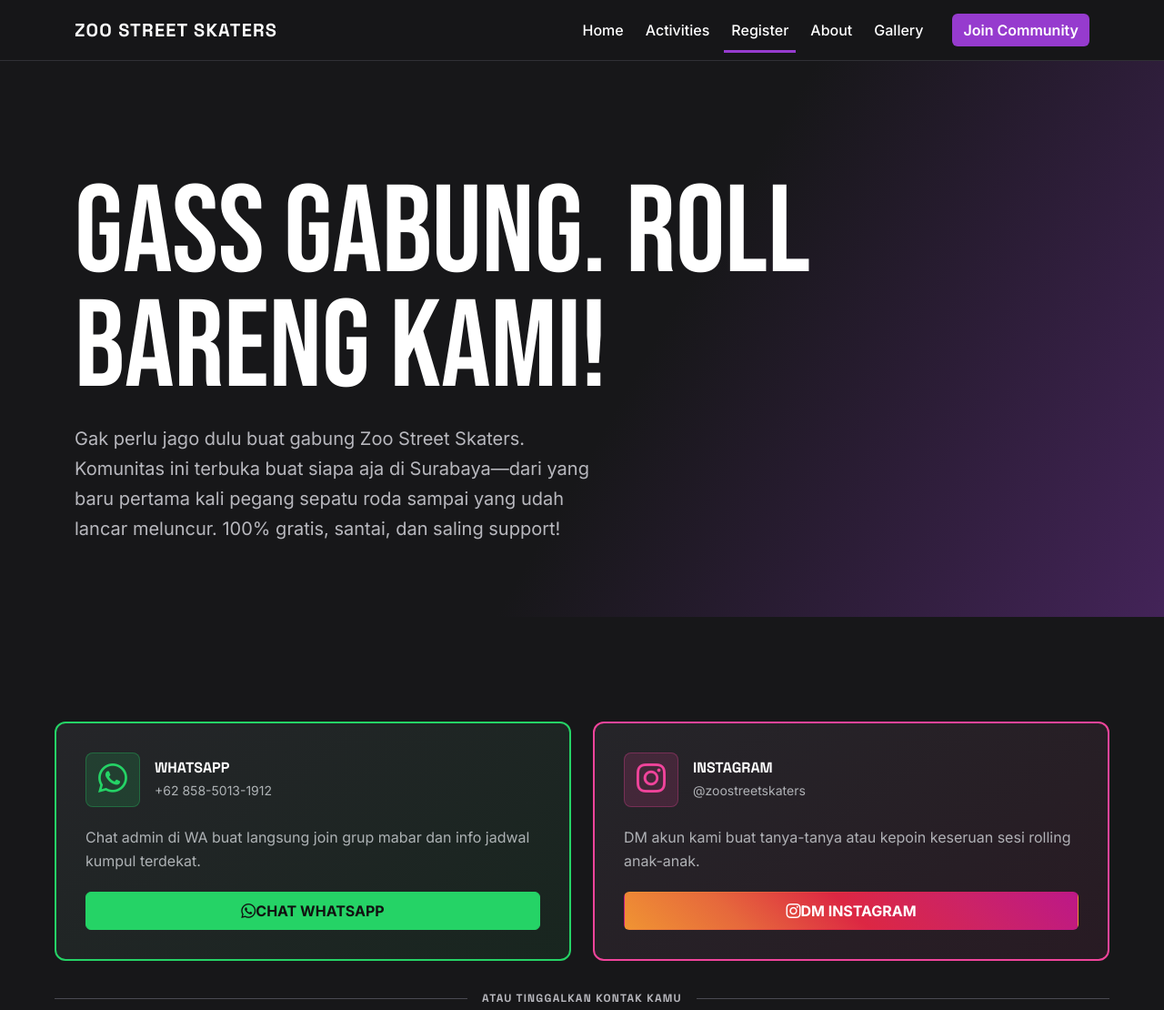
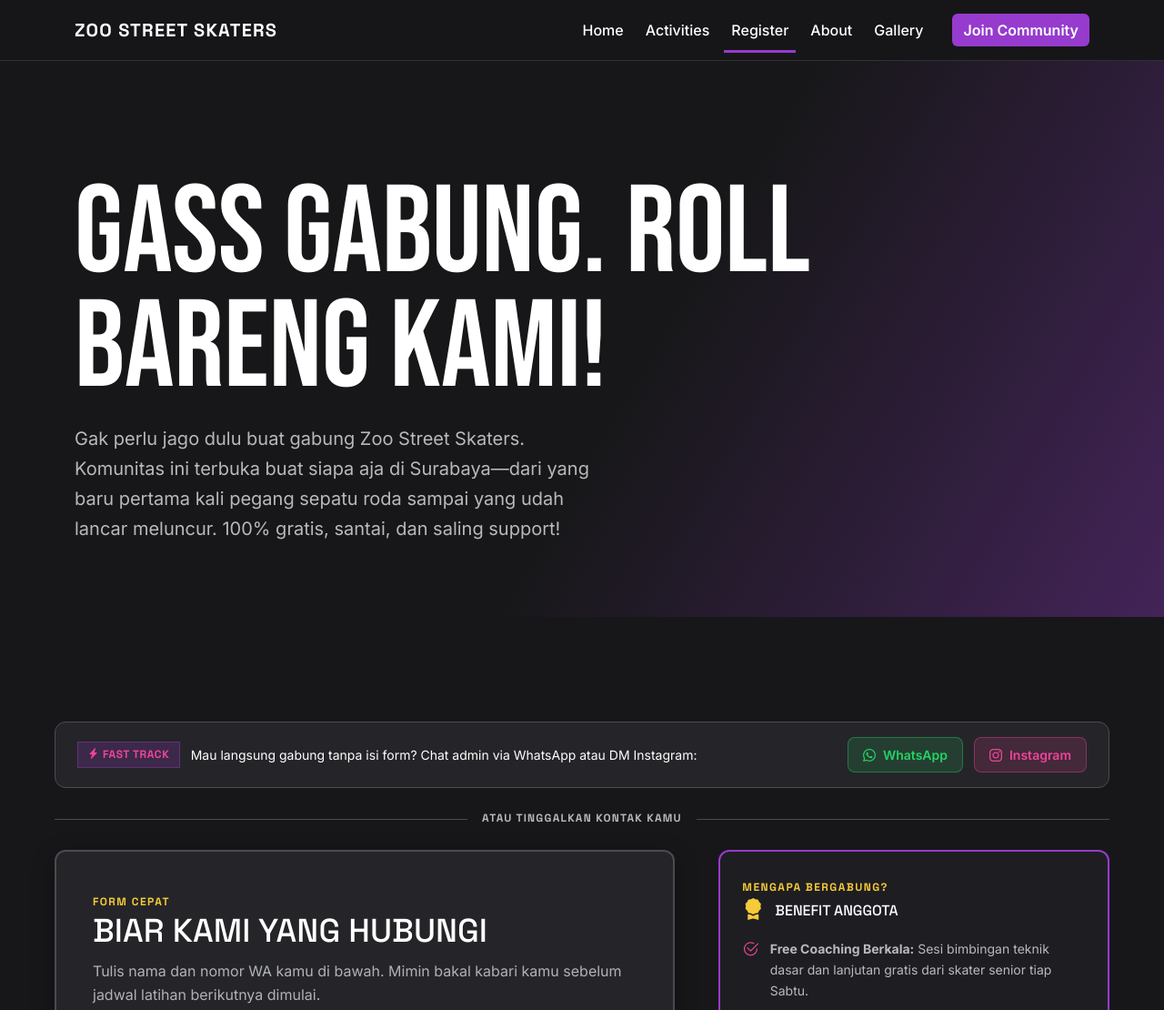
Before and after one commit to Maizu28/uts-paw-p1-zoostreetskaters, a plain HTML site: page register.html in a window 1280 px wide. Shown: the top 1110 px of the page at 91% size. Drawn offline with nearby package versions, Linux system fonts and the light colour scheme.

Commit message:
Ubah kontak WhatsApp dan Instagram dari card besar menjadi connect bar yang ringkas

```diff
--- a/css/style.css
+++ b/css/style.css
@@ -696,260 +696,106 @@ legend {
   text-underline-offset: var(--space-2);
 }
 
-/* Direct Connect Cards (WhatsApp & Instagram) */
-.register-connect-grid {
-  display: grid;
-  grid-template-columns: 1fr;
-  gap: var(--space-6);
-  margin-bottom: var(--space-8);
+/* Quick Connect Bar (WhatsApp & Instagram) */
+.register-connect-bar {
+  display: flex;
+  flex-direction: column;
+  gap: var(--space-4);
+  background-color: var(--color-surface);
+  border: 1px solid var(--color-border);
+  border-radius: var(--radius-lg);
+  padding: var(--space-4) var(--space-6);
+  margin-bottom: var(--space-6);
 }
 
-.register-connect-card {
-  position: relative;
-  background-color: var(--color-surface);
-  border: 2px solid var(--color-border);
-  border-radius: var(--radius-lg);
-  padding: var(--space-8);
-  display: flex;
-  flex-direction: column;
-  justify-content: space-between;
-  gap: var(--space-5);
-  transition: transform var(--transition-fast), border-color var(--transition-fast), box-shadow var(--transition-fast);
+@media (min-width: 768px) {
+  .register-connect-bar {
+    flex-direction: row;
+    align-items: center;
+    justify-content: space-between;
+  }
 }
 
-.register-connect-card:hover {
-  transform: translateY(-4px);
+.register-connect-bar-info {
+  display: flex;
+  align-items: center;
+  gap: var(--space-3);
+  flex-wrap: wrap;
 }
 
-.register-connect-wa {
-  border-color: #25d366;
-  background: linear-gradient(145deg, var(--color-surface), rgba(37, 211, 102, 0.08));
+.register-connect-bar-badge {
+  display: inline-flex;
+  align-items: center;
+  gap: var(--space-1);
+  font-family: var(--font-heading);
+  font-size: var(--text-xs);
+  font-weight: 700;
+  text-transform: uppercase;
+  letter-spacing: 0.05em;
+  padding: 0.25rem 0.65rem;
+  background-color: rgba(150, 59, 206, 0.2);
+  color: var(--color-neon-pink);
+  border: 1px solid rgba(150, 59, 206, 0.4);
+  border-radius: var(--radius-full);
 }
 
-.register-connect-wa:hover {
-  border-color: #25d366;
-  box-shadow: 0 8px 24px rgba(37, 211, 102, 0.25);
+.register-connect-bar-text {
+  font-size: var(--text-sm);
+  color: var(--color-text-secondary);
 }
 
-.register-connect-ig {
-  border-color: var(--color-neon-pink);
-  background: linear-gradient(145deg, var(--color-surface), rgba(240, 68, 155, 0.08));
-}
-
-.register-connect-ig:hover {
-  border-color: var(--color-street-purple-tint);
-  box-shadow: 0 8px 24px rgba(150, 59, 206, 0.3);
-}
-
-.register-connect-header {
+.register-connect-bar-actions {
   display: flex;
   align-items: center;
-  gap: var(--space-4);
-}
-
-.register-connect-icon-wrap {
-  width: 3.75rem;
-  height: 3.75rem;
-  display: flex;
-  align-items: center;
-  justify-content: center;
-  border-radius: var(--radius-md);
-  font-size: 2rem;
+  gap: var(--space-3);
   flex-shrink: 0;
 }
 
-.register-connect-icon-wa {
-  background-color: rgba(37, 211, 102, 0.15);
-  color: #25d366;
-  border: 1px solid rgba(37, 211, 102, 0.3);
+.register-bar-btn {
+  display: inline-flex;
+  align-items: center;
+  gap: var(--space-2);
+  padding: 0.45rem 1rem;
+  font-size: var(--text-sm);
+  font-weight: 600;
+  border-radius: var(--radius-md);
+  text-decoration: none;
+  transition: transform var(--transition-fast), background-color var(--transition-fast), border-color var(--transition-fast), color var(--transition-fast);
 }
 
-.register-connect-icon-ig {
-  background-color: rgba(240, 68, 155, 0.15);
-  color: var(--color-neon-pink);
-  border: 1px solid rgba(240, 68, 155, 0.3);
-}
-
-.register-connect-title {
-  font-family: var(--font-heading);
-  font-size: var(--text-xl);
-  font-weight: 700;
-  text-transform: uppercase;
-  color: var(--color-pure-white);
-  margin-bottom: var(--space-1);
-}
-
-.register-btn-wa {
-  background-color: #25d366;
-  border-color: #25d366;
-  color: #111111;
-  font-weight: 700;
-  width: 100%;
-}
-
-.register-btn-wa:hover,
-.register-btn-wa:focus-visible {
-  background-color: #20ba5a;
-  border-color: #20ba5a;
-  color: #ffffff;
+.register-bar-btn:hover {
   transform: translateY(-2px);
 }
 
-.register-btn-ig {
-  background: linear-gradient(45deg, #f09433, #e6683c, #dc2743, #cc2366, #bc1888);
-  border-color: transparent;
-  color: #ffffff;
-  font-weight: 700;
-  width: 100%;
+.register-bar-btn-wa {
+  background-color: rgba(37, 211, 102, 0.15);
+  color: #25d366;
+  border: 1px solid rgba(37, 211, 102, 0.4);
 }
 
-.register-btn-ig:hover,
-.register-btn-ig:focus-visible {
-  opacity: 0.92;
+.register-bar-btn-wa:hover {
+  background-color: #25d366;
+  color: #0d0f12;
+  border-color: #25d366;
+}
+
+.register-bar-btn-ig {
+  background-color: rgba(240, 68, 155, 0.15);
+  color: var(--color-neon-pink);
+  border: 1px solid rgba(240, 68, 155, 0.4);
+}
+
+.register-bar-btn-ig:hover {
+  background: linear-gradient(135deg, #f0449b, #963bce);
   color: #ffffff;
-  transform: translateY(-2px);
+  border-color: transparent;
 }
 
 .register-direct-divider {
   display: flex;
   align-items: center;
   gap: var(--space-4);
-  margin-block: var(--space-8);
-  color: var(--color-muted-text);
-  font-family: var(--font-heading);
-  font-size: var(--text-xs);
-  font-weight: 700;
-  letter-spacing: 0.1em;
-  text-transform: uppercase;
-}
-
-.register-direct-divider::before,
-.register-direct-divider::after {
-  content: "";
-  flex: 1;
-  height: 1px;
-  background-color: var(--color-border);
-}
-
-/* Direct Connect Cards (WhatsApp & Instagram) */
-.register-connect-grid {
-  display: grid;
-  grid-template-columns: 1fr;
-  gap: var(--space-6);
-  margin-bottom: var(--space-8);
-}
-
-.register-connect-card {
-  position: relative;
-  background-color: var(--color-surface);
-  border: 2px solid var(--color-border);
-  border-radius: var(--radius-lg);
-  padding: var(--space-8);
-  display: flex;
-  flex-direction: column;
-  justify-content: space-between;
-  gap: var(--space-5);
-  transition: transform var(--transition-fast), border-color var(--transition-fast), box-shadow var(--transition-fast);
-}
-
-.register-connect-card:hover {
-  transform: translateY(-4px);
-}
-
-.register-connect-wa {
-  border-color: #25d366;
-  background: linear-gradient(145deg, var(--color-surface), rgba(37, 211, 102, 0.08));
-}
-
-.register-connect-wa:hover {
-  border-color: #25d366;
-  box-shadow: 0 8px 24px rgba(37, 211, 102, 0.25);
-}
-
-.register-connect-ig {
-  border-color: var(--color-neon-pink);
-  background: linear-gradient(145deg, var(--color-surface), rgba(240, 68, 155, 0.08));
-}
-
-.register-connect-ig:hover {
-  border-color: var(--color-street-purple-tint);
-  box-shadow: 0 8px 24px rgba(150, 59, 206, 0.3);
-}
-
-.register-connect-header {
-  display: flex;
-  align-items: center;
-  gap: var(--space-4);
-}
-
-.register-connect-icon-wrap {
-  width: 3.75rem;
-  height: 3.75rem;
-  display: flex;
-  align-items: center;
-  justify-content: center;
-  border-radius: var(--radius-md);
-  font-size: 2rem;
-  flex-shrink: 0;
-}
-
-.register-connect-icon-wa {
-  background-color: rgba(37, 211, 102, 0.15);
-  color: #25d366;
-  border: 1px solid rgba(37, 211, 102, 0.3);
-}
-
-.register-connect-icon-ig {
-  background-color: rgba(240, 68, 155, 0.15);
-  color: var(--color-neon-pink);
-  border: 1px solid rgba(240, 68, 155, 0.3);
-}
-
-.register-connect-title {
-  font-family: var(--font-heading);
-  font-size: var(--text-xl);
-  font-weight: 700;
-  text-transform: uppercase;
-  color: var(--color-pure-white);
-  margin-bottom: var(--space-1);
-}
-
-.register-btn-wa {
-  background-color: #25d366;
-  border-color: #25d366;
-  color: #111111;
-  font-weight: 700;
-  width: 100%;
-}
-
-.register-btn-wa:hover,
-.register-btn-wa:focus-visible {
-  background-color: #20ba5a;
-  border-color: #20ba5a;
-  color: #ffffff;
-  transform: translateY(-2px);
-}
-
-.register-btn-ig {
-  background: linear-gradient(45deg, #f09433, #e6683c, #dc2743, #cc2366, #bc1888);
-  border-color: transparent;
-  color: #ffffff;
-  font-weight: 700;
-  width: 100%;
-}
-
-.register-btn-ig:hover,
-.register-btn-ig:focus-visible {
-  opacity: 0.92;
-  color: #ffffff;
-  transform: translateY(-2px);
-}
-
-.register-direct-divider {
-  display: flex;
-  align-items: center;
-  gap: var(--space-4);
-  margin-block: var(--space-8);
+  margin-block: var(--space-6);
   color: var(--color-muted-text);
   font-family: var(--font-heading);
   font-size: var(--text-xs);
--- a/register.html
+++ b/register.html
@@ -64,53 +64,32 @@
       <!-- Section 2: Registration Form & Community Info Layout -->
       <section class="site-section" aria-labelledby="form-heading">
         <div class="site-container">
-          <!-- Opsi 1: Pendaftaran Langsung via WhatsApp & Instagram -->
-          <div class="register-connect-grid">
-            <!-- Card WhatsApp -->
-            <div class="register-connect-card register-connect-wa">
-              <div class="register-connect-header">
-                <div class="register-connect-icon-wrap register-connect-icon-wa">
-                  <i class="bi bi-whatsapp" aria-hidden="true"></i>
-                </div>
-                <div>
-                  <h2 class="register-connect-title h4 mb-1">WhatsApp</h2>
-                  <p class="text-muted small mb-0">+62 858-5013-1912</p>
-                </div>
-              </div>
-              <p class="text-muted mb-0">
-                Chat admin di WA buat langsung join grup mabar dan info jadwal kumpul terdekat.
+          <!-- Opsi Pendaftaran Langsung via Bar WhatsApp & Instagram -->
+          <div class="register-connect-bar">
+            <div class="register-connect-bar-info">
+              <span class="register-connect-bar-badge">
+                <i class="bi bi-lightning-charge-fill" aria-hidden="true"></i> Fast Track
+              </span>
+              <p class="register-connect-bar-text mb-0">
+                Mau langsung gabung tanpa isi form? Chat admin via WhatsApp atau DM Instagram:
               </p>
+            </div>
+            <div class="register-connect-bar-actions">
               <a
-                class="btn site-btn register-btn-wa"
+                class="register-bar-btn register-bar-btn-wa"
                 href="https://wa.me/6285850131912?text=Halo%20min,%20mau%20gabung%20Zoo%20Street%20Skaters!"
                 target="_blank"
                 rel="noopener noreferrer"
               >
-                <i class="bi bi-whatsapp" aria-hidden="true"></i> Chat WhatsApp
+                <i class="bi bi-whatsapp" aria-hidden="true"></i> WhatsApp
               </a>
-            </div>
-
-            <!-- Card Instagram -->
-            <div class="register-connect-card register-connect-ig">
-              <div class="register-connect-header">
-                <div class="register-connect-icon-wrap register-connect-icon-ig">
-                  <i class="bi bi-instagram" aria-hidden="true"></i>
-                </div>
-                <div>
-                  <h2 class="register-connect-title h4 mb-1">Instagram</h2>
-                  <p class="text-muted small mb-0">@zoostreetskaters</p>
-                </div>
-              </div>
-              <p class="text-muted mb-0">
-                DM akun kami buat tanya-tanya atau kepoin keseruan sesi rolling anak-anak.
-              </p>
               <a
-                class="btn site-btn register-btn-ig"
+                class="register-bar-btn register-bar-btn-ig"
                 href="https://www.instagram.com/zoostreetskaters"
                 target="_blank"
                 rel="noopener noreferrer"
               >
-                <i class="bi bi-instagram" aria-hidden="true"></i> DM Instagram
+                <i class="bi bi-instagram" aria-hidden="true"></i> Instagram
               </a>
             </div>
           </div>
```
